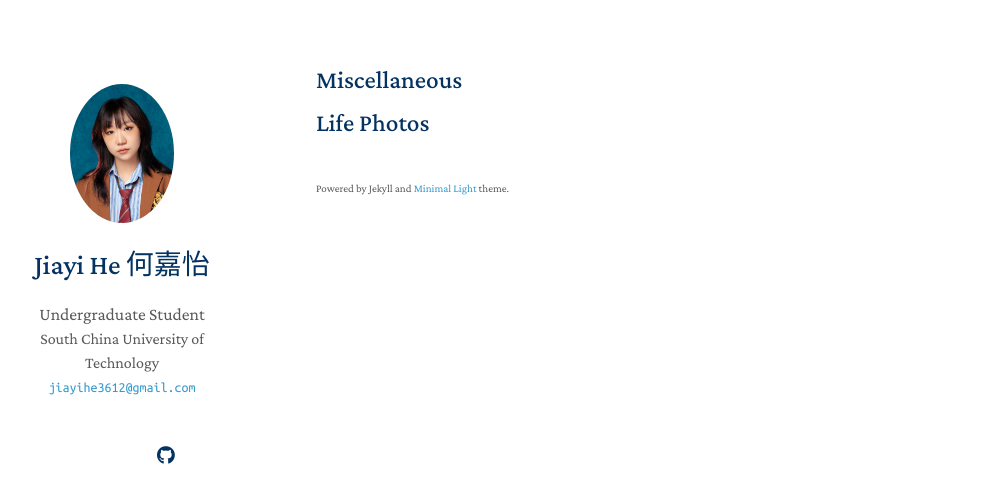
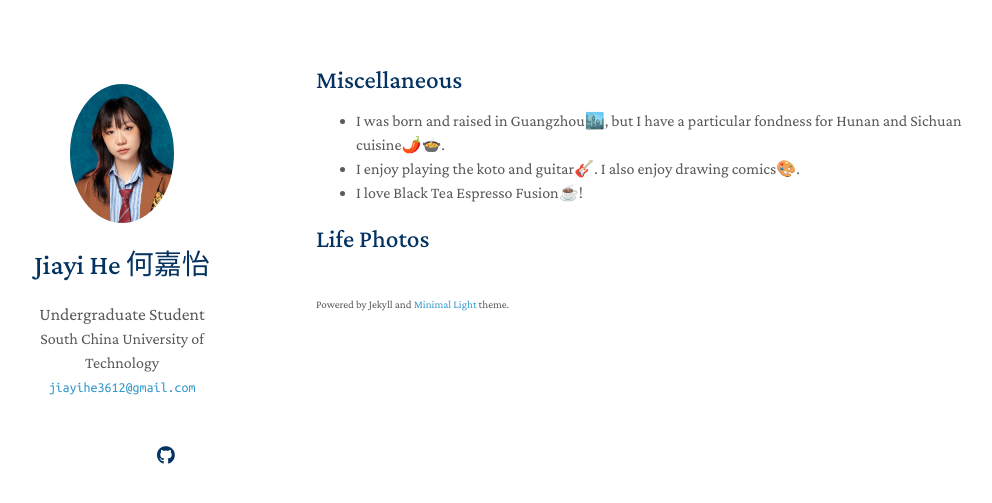
Before and after one commit to ivy3h/ivy3h.github.io, a Jekyll site: the page built from photos.md, in a window 1280 px wide. Shown: the top 503 px of the page, without its empty margins (154-1146 px from the left). Built offline with Jekyll 4.4.1, drawn with Linux system fonts in a browser that asks for light colours; nearby versions of some CDN libraries; a style sheet for code colours, icons or effects is not loaded; our own code applies the rules of GitHub Pages for plain Markdown files.

Commit message:
Update photos.md

```diff
--- a/photos.md
+++ b/photos.md
@@ -3,6 +3,9 @@ layout: homepage
 ---
 
 ## Miscellaneous
+- I was born and raised in Guangzhou🏙️, but I have a particular fondness for Hunan and Sichuan cuisine🌶️🍲.
+- I enjoy playing the koto and guitar🎸. I also enjoy drawing comics🎨.
+- I love Black Tea Espresso Fusion☕!
 
 
 
```
